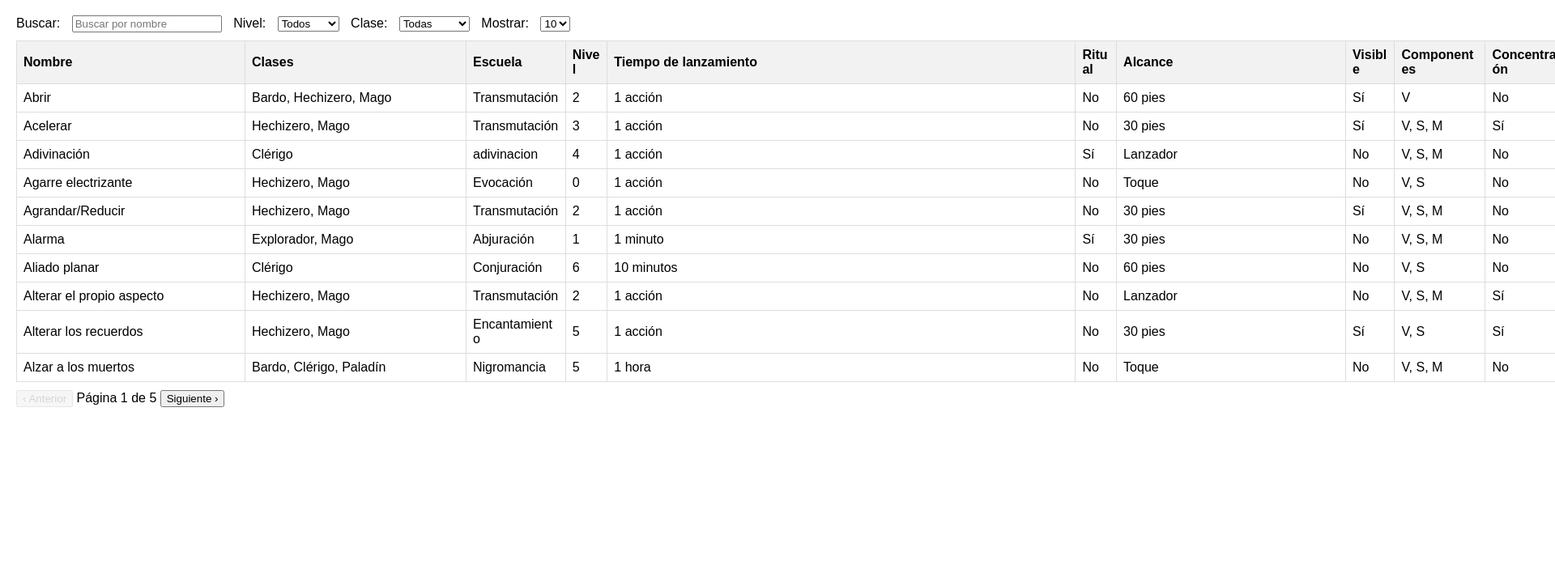
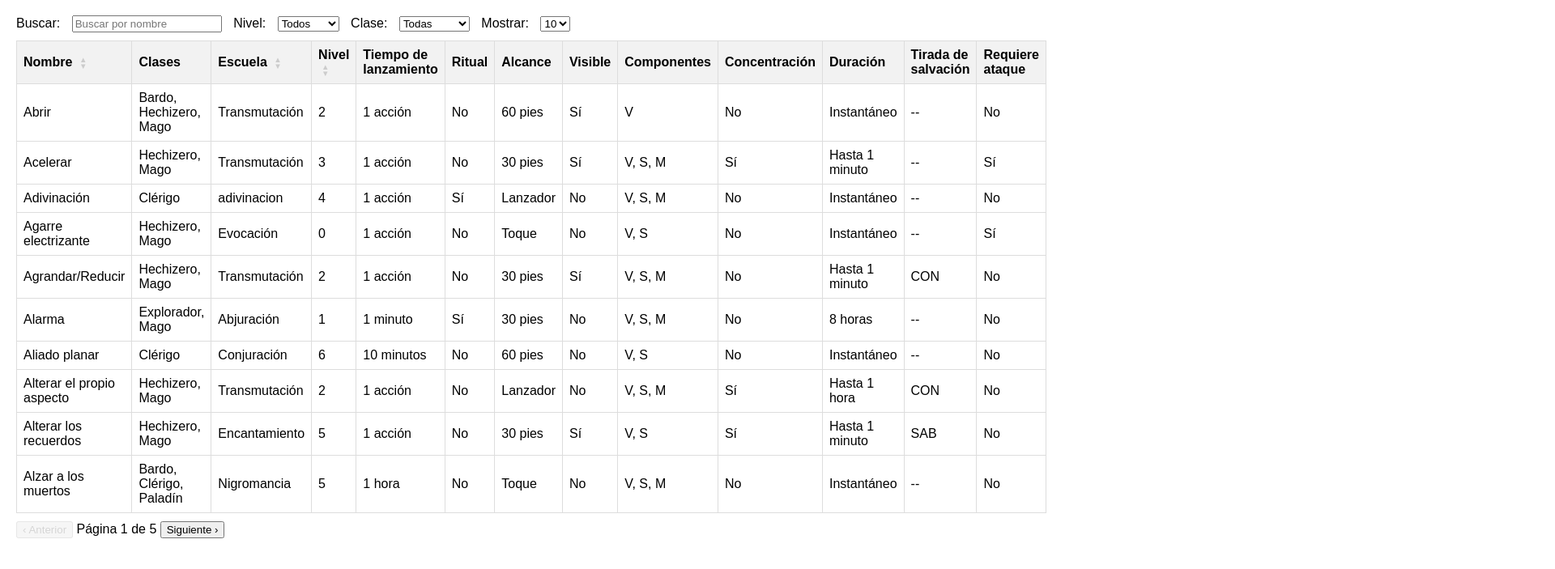
Before and after one commit to Jtachan/DnD-5.5-Spells-ES, a plain HTML site: page index.html in a window 1280 px wide. Shown: the part 61-764 px from the top of the page at 81% size, 1920 px wide, since content can reach past the window. Drawn offline with Linux system fonts and the light colour scheme.

Commit message:
Fixed sorter

```diff
--- a/index.html
+++ b/index.html
@@ -5,10 +5,15 @@
   <title>Lista de Conjuros</title>
   <style>
     body { font-family: sans-serif; margin: 20px; }
-    table { width: 100%; border-collapse: collapse; table-layout: fixed; }
+    table { width: 100%; border-collapse: collapse; table-layout: auto; }
     th, td { border: 1px solid #ddd; padding: 8px; text-align: left; white-space: normal; word-wrap: break-word; }
     th { background-color: #f2f2f2; }
-    th.sortable { cursor: pointer; }
+    th.sortable { cursor: pointer; position: relative; }
+    /* Sort indicator styling */
+    .sort-indicator { font-size: 0.6em; display: inline-block; vertical-align: middle; margin-left: 4px; }
+    .sort-indicator .asc, .sort-indicator .desc { display: block; line-height: 0.8em; color: #ccc; }
+    th.sortable.sorted-asc .sort-indicator .asc { color: #000; }
+    th.sortable.sorted-desc .sort-indicator .desc { color: #000; }
     tr:hover { background-color: #f5f5f5; cursor: pointer; }
     .controls { margin-bottom: 10px; }
     .controls label, .controls input, .controls select { margin-right: 10px; }
@@ -51,28 +56,14 @@
       <option value="50">50</option>
     </select>
   </div>
+
   <table>
-    <colgroup id="colgroup">
-      <col id="col-nombre">
-      <col id="col-clases">
-      <col id="col-escuela">
-      <col id="col-nivel">
-      <col id="col-tiempo_de_lanzamiento">
-      <col id="col-ritual">
-      <col id="col-alcance">
-      <col id="col-visible">
-      <col id="col-componentes">
-      <col id="col-concentracion">
-      <col id="col-duracion">
-      <col id="col-tirada_de_salvacion">
-      <col id="col-requiere_ataque">
-    </colgroup>
     <thead>
       <tr>
-        <th data-key="nombre" class="sortable">Nombre</th>
+        <th data-key="nombre" class="sortable">Nombre <span class="sort-indicator"><span class="asc">&#9650;</span><span class="desc">&#9660;</span></span></th>
         <th>Clases</th>
-        <th data-key="escuela" class="sortable">Escuela</th>
-        <th data-key="nivel" class="sortable">Nivel</th>
+        <th data-key="escuela" class="sortable">Escuela <span class="sort-indicator"><span class="asc">&#9650;</span><span class="desc">&#9660;</span></span></th>
+        <th data-key="nivel" class="sortable">Nivel <span class="sort-indicator"><span class="asc">&#9650;</span><span class="desc">&#9660;</span></span></th>
         <th>Tiempo de lanzamiento</th>
         <th>Ritual</th>
         <th>Alcance</th>
@@ -86,6 +77,7 @@
     </thead>
     <tbody id="table-body"></tbody>
   </table>
+
   <div class="pagination">
     <button id="prev">‹ Anterior</button>
     <span id="page-info"></span>
@@ -137,41 +129,20 @@
         if (currentSortKey === 'nivel') {
           return (valA - valB) * currentSortDir;
         }
-        // String compare
         if (Array.isArray(valA)) valA = valA.join(', ');
         if (Array.isArray(valB)) valB = valB.join(', ');
         return valA.localeCompare(valB, 'es', { sensitivity: 'base' }) * currentSortDir;
       });
     }
 
-    function measureColumnWidths() {
-      const canvas = document.createElement('canvas');
-      const ctx = canvas.getContext('2d');
-      // Obtener fuente de la tabla
-      const td = document.createElement('td');
-      document.body.appendChild(td);
-      const font = getComputedStyle(td).font;
-      ctx.font = font;
-      document.body.removeChild(td);
-
-      const keys = ['nombre','clases','escuela','nivel','tiempo_de_lanzamiento','ritual','alcance','visible','componentes','concentracion','duracion','tirada_de_salvacion','requiere_ataque'];
-      keys.forEach(key => {
-        // Medir header
-        const headerText = document.querySelector(`th[data-key="${key}"]`)?.textContent || key;
-        let maxWidth = ctx.measureText(headerText).width;
-        // Medir cada valor en spells
-        spells.forEach(s => {
-          let text = '';
-          const val = s[key];
-          if (val === null || val === undefined) text = '';
-          else if (Array.isArray(val)) text = val.join(', ');
-          else text = val.toString();
-          const w = ctx.measureText(text).width;
-          if (w > maxWidth) maxWidth = w;
-        });
-        // Añadir padding (8px a cada lado)
-        const total = maxWidth + 16;
-        document.getElementById(`col-${key}`).style.width = total + 'px';
+    function updateSortIndicators() {
+      document.querySelectorAll('th.sortable').forEach(th => {
+        th.classList.remove('sorted-asc', 'sorted-desc');
+        const key = th.getAttribute('data-key');
+        if (key === currentSortKey) {
+          if (currentSortDir === 1) th.classList.add('sorted-asc');
+          else if (currentSortDir === -1) th.classList.add('sorted-desc');
+        }
       });
     }
 
@@ -214,6 +185,8 @@
       pageInfo.textContent = `Página ${currentPage} de ${totalPages}`;
       prevBtn.disabled = currentPage === 1;
       nextBtn.disabled = currentPage === totalPages;
+
+      updateSortIndicators();
     }
 
     function updateFilter() {
@@ -230,7 +203,7 @@
       renderTable();
     }
 
-    // Eventos
+    // Eventos de filtros y paginación
     searchInput.addEventListener('input', updateFilter);
     levelFilter.addEventListener('change', updateFilter);
     classFilter.addEventListener('change', updateFilter);
@@ -238,20 +211,17 @@
     prevBtn.addEventListener('click', () => { if (currentPage > 1) { currentPage--; renderTable(); } });
     nextBtn.addEventListener('click', () => { const totalPages = Math.ceil(filtered.length / parseInt(pageSizeSelect.value, 10)) || 1; if (currentPage < totalPages) { currentPage++; renderTable(); } });
 
+    // Modal close
     modalClose.addEventListener('click', () => { modal.style.display = 'none'; });
-    window.addEventListener('click', (e) => { if (e.target === modal) modal.style.display = 'none'; });
+    window.addEventListener('click', e => { if (e.target === modal) modal.style.display = 'none'; });
 
     // Sorting headers
     document.addEventListener('DOMContentLoaded', () => {
       document.querySelectorAll('th.sortable').forEach(th => {
         th.addEventListener('click', () => {
           const key = th.getAttribute('data-key');
-          if (currentSortKey !== key) {
-            currentSortKey = key;
-            currentSortDir = 1;
-          } else {
-            currentSortDir = currentSortDir === 1 ? -1 : currentSortDir === -1 ? 0 : 1;
-          }
+          if (currentSortKey !== key) { currentSortKey = key; currentSortDir = 1; }
+          else { currentSortDir = currentSortDir === 1 ? -1 : currentSortDir === -1 ? 0 : 1; }
           updateFilter();
         });
       });
@@ -262,9 +232,8 @@
       .then(response => response.json())
       .then(data => {
         spells = data;
-        // Orden por defecto alfabético por nombre
         spells.sort((a, b) => a.nombre.localeCompare(b.nombre, 'es', { sensitivity: 'base' }));
-        // Rellenar filtro de clases dinámicamente
+        // Rellenar filtro de clases
         const classesSet = new Set();
         spells.forEach(s => s.clases.forEach(c => classesSet.add(c)));
         Array.from(classesSet).sort().forEach(c => {
@@ -273,8 +242,6 @@
           opt.textContent = c;
           classFilter.appendChild(opt);
         });
-        // Medir y fijar anchos de columnas
-        measureColumnWidths();
         filtered = spells;
         renderTable();
       })
```
